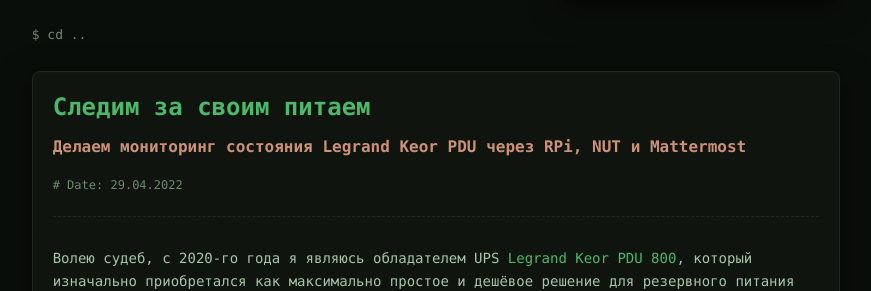
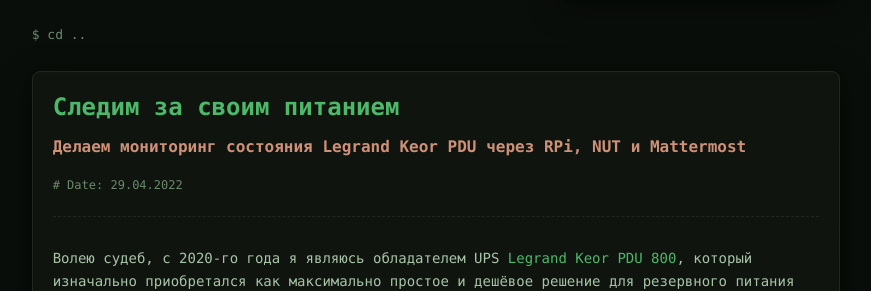
Before and after one commit to KPEBETKA/kpebetka.github.io, a Jekyll site: the page built from _posts/2022-04-29-post.md, in a window 1280 px wide and 900 px high. Shown: the part 235-526 px from the top of the window, without its empty margins (204-1075 px from the left). Built offline with Jekyll 4.4.1, drawn with Linux system fonts in a browser that asks for light colours; nearby versions of some CDN libraries; some of the changed text lies outside the part shown.

Commit message:
Update 2022-04-29-post.md

```diff
--- a/_posts/2022-04-29-post.md
+++ b/_posts/2022-04-29-post.md
@@ -1,6 +1,6 @@
 ---
 layout: post
-title: "Следим за своим питаем"
+title: "Следим за своим питанием"
 description: "Делаем мониторинг состояния Legrand Keor PDU через RPi, NUT и Mattermost"
 date: 2022-04-29 12:00:00 +0000
 permalink: /2022/04/29/
```
Also changed, not shown: other parts of _posts/2022-04-29-post.md (+1 -1 lines).
